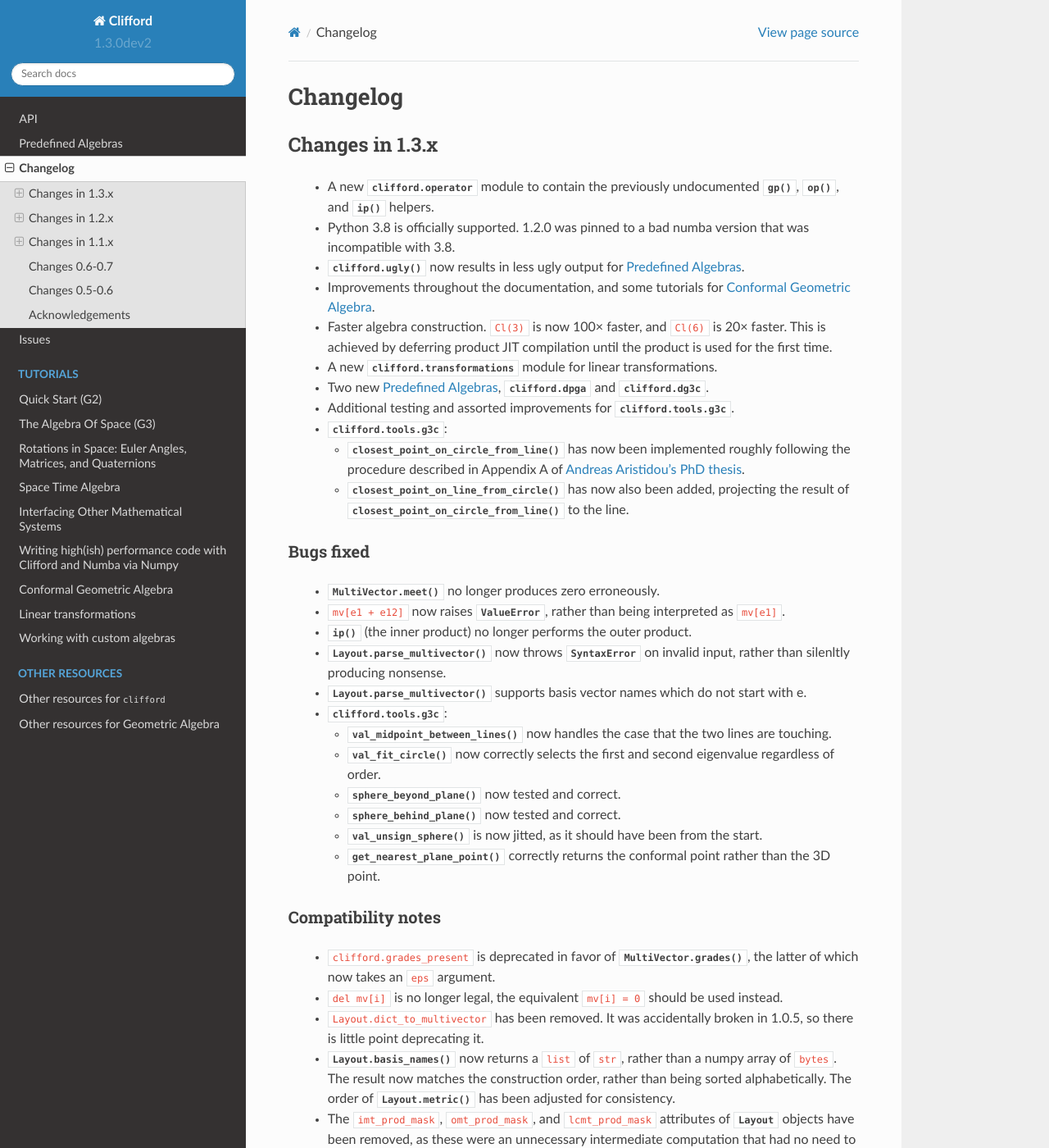
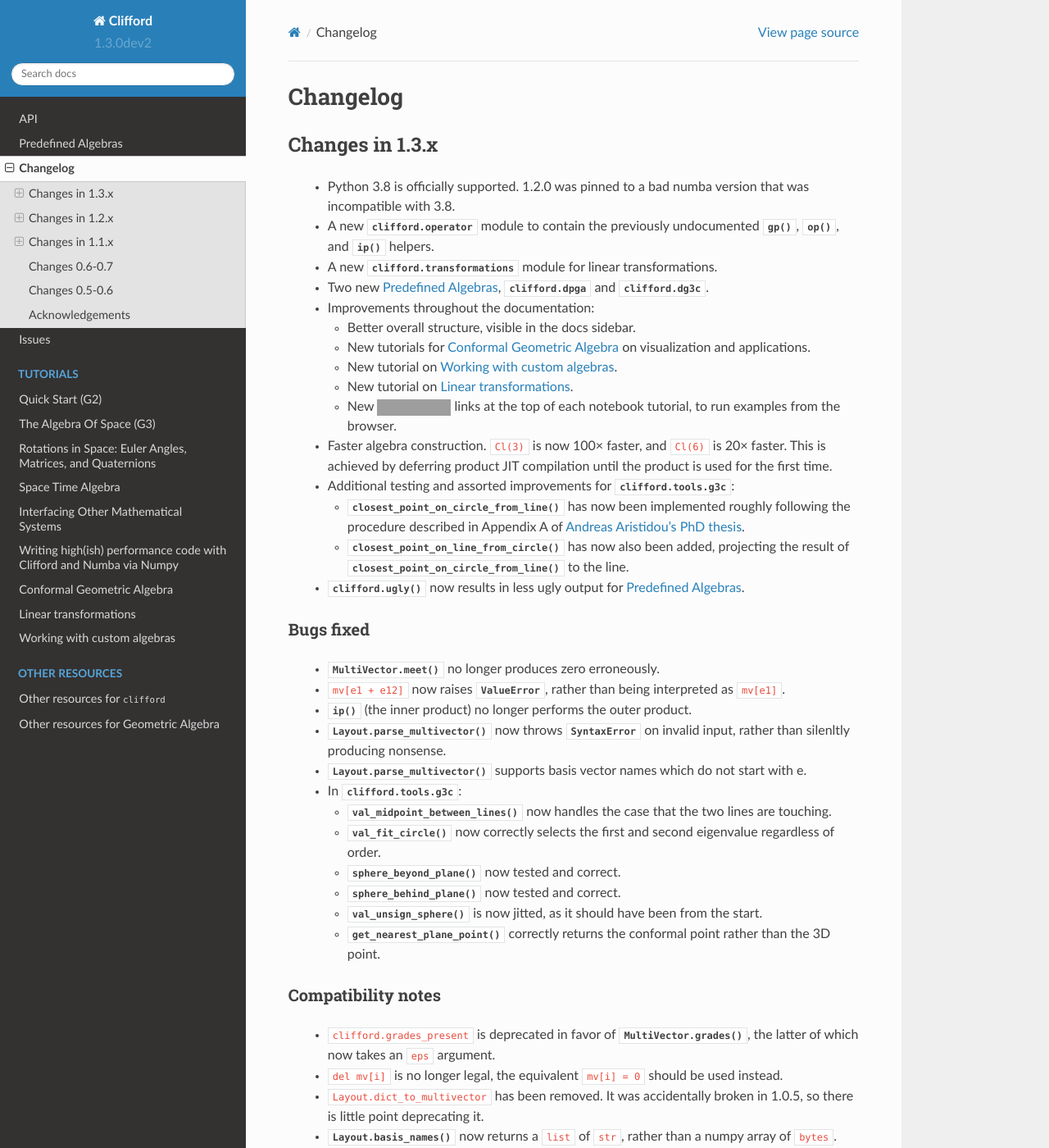
Before and after one commit to pygae/clifford, a Sphinx documentation site: the page built from docs/changelog.rst, in a window 1280 px wide and 1400 px high. Shown: the whole window at 82% size. Built offline with Sphinx 7.4.7 and the Read the Docs theme 2.0.0, drawn with Linux system fonts in a browser that asks for light colours; pages that are not in the unit, such as notebooks, are missing from menus; some of the changed text lies outside the part shown; grey boxes are pictures that could not be loaded.

Commit message:
Add some more release notes, and group together similar items

```diff
--- a/docs/changelog.rst
+++ b/docs/changelog.rst
@@ -6,22 +6,25 @@ Changelog
 Changes in 1.3.x
 ++++++++++++++++
 
+ * Python 3.8 is officially supported. 1.2.0 was pinned to a bad numba version
+   that was incompatible with 3.8.
  * A new :mod:`clifford.operator` module to contain the previously undocumented
    :func:`~clifford.operator.gp`, :func:`~clifford.operator.op`, and
    :func:`~clifford.operator.ip` helpers.
- * Python 3.8 is officially supported. 1.2.0 was pinned to a bad numba version
-   that was incompatible with 3.8.
- * :func:`clifford.ugly` now results in less ugly output for
-   :doc:`predefined-algebras`.
- * Improvements throughout the documentation, and some tutorials for
-   :doc:`tutorials/cga/index`.
+ * A new :mod:`clifford.transformations` module for linear transformations.
+ * Two new :doc:`predefined-algebras`, :mod:`clifford.dpga` and :mod:`clifford.dg3c`.
+ * Improvements throughout the documentation:
+
+   * Better overall structure, visible in the docs sidebar.
+   * New tutorials for :doc:`tutorials/cga/index` on visualization and applications.
+   * New tutorial on :doc:`tutorials/apollonius-cga-augmented`.
+   * New tutorial on :doc:`tutorials/linear-transformations`.
+   * New |launch binder| links at the top of each notebook tutorial, to run
+     examples from the browser.
  * Faster algebra construction. ``Cl(3)`` is now 100\ |times| faster, and
    ``Cl(6)`` is 20\ |times| faster. This is achieved by deferring product JIT
    compilation until the product is used for the first time.
- * A new :mod:`clifford.transformations` module for linear transformations.
- * Two new :doc:`predefined-algebras`, :mod:`clifford.dpga` and :mod:`clifford.dg3c`.
- * Additional testing and assorted improvements for :mod:`clifford.tools.g3c`.
- * :mod:`clifford.tools.g3c`:
+ * Additional testing and assorted improvements for :mod:`clifford.tools.g3c`:
 
    * :func:`~clifford.tools.g3c.closest_point_on_circle_from_line` has now been implemented
      roughly following the procedure described in Appendix A of
@@ -29,7 +32,11 @@ Changes in 1.3.x
    * :func:`~clifford.tools.g3c.closest_point_on_line_from_circle` has now also been added,
      projecting the result of :func:`~clifford.tools.g3c.closest_point_on_circle_from_line`
      to the line.
+ * :func:`clifford.ugly` now results in less ugly output for
+   :doc:`predefined-algebras`.
 
+
+.. |launch binder| image:: https://mybinder.org/badge_logo.svg
 
 Bugs fixed
 ----------
@@ -42,7 +49,7 @@ Bugs fixed
    input, rather than silenltly producing nonsense.
  * :func:`Layout.parse_multivector` supports basis vector names which do not
    start with e.
- * :mod:`clifford.tools.g3c`:
+ * In :mod:`clifford.tools.g3c`:
 
    * :func:`~clifford.tools.g3c.val_midpoint_between_lines` now handles the case that
      the two lines are touching.
@@ -69,7 +76,7 @@ Compatibility notes
  * The ``imt_prod_mask``, ``omt_prod_mask``, and ``lcmt_prod_mask`` attributes
    of :class:`Layout` objects have been removed, as these were an unnecessary
    intermediate computation that had no need to be public.
- * :mod:`clifford.tools.g3c`:
+ * Some functions in :mod:`clifford.tools.g3c` have been renamed:
 
    * ``closest_points_on_circles`` has been renamed to
      :func:`~clifford.tools.g3c.iterative_closest_points_on_circles`.
```
Also changed, not shown: 1 other file.
